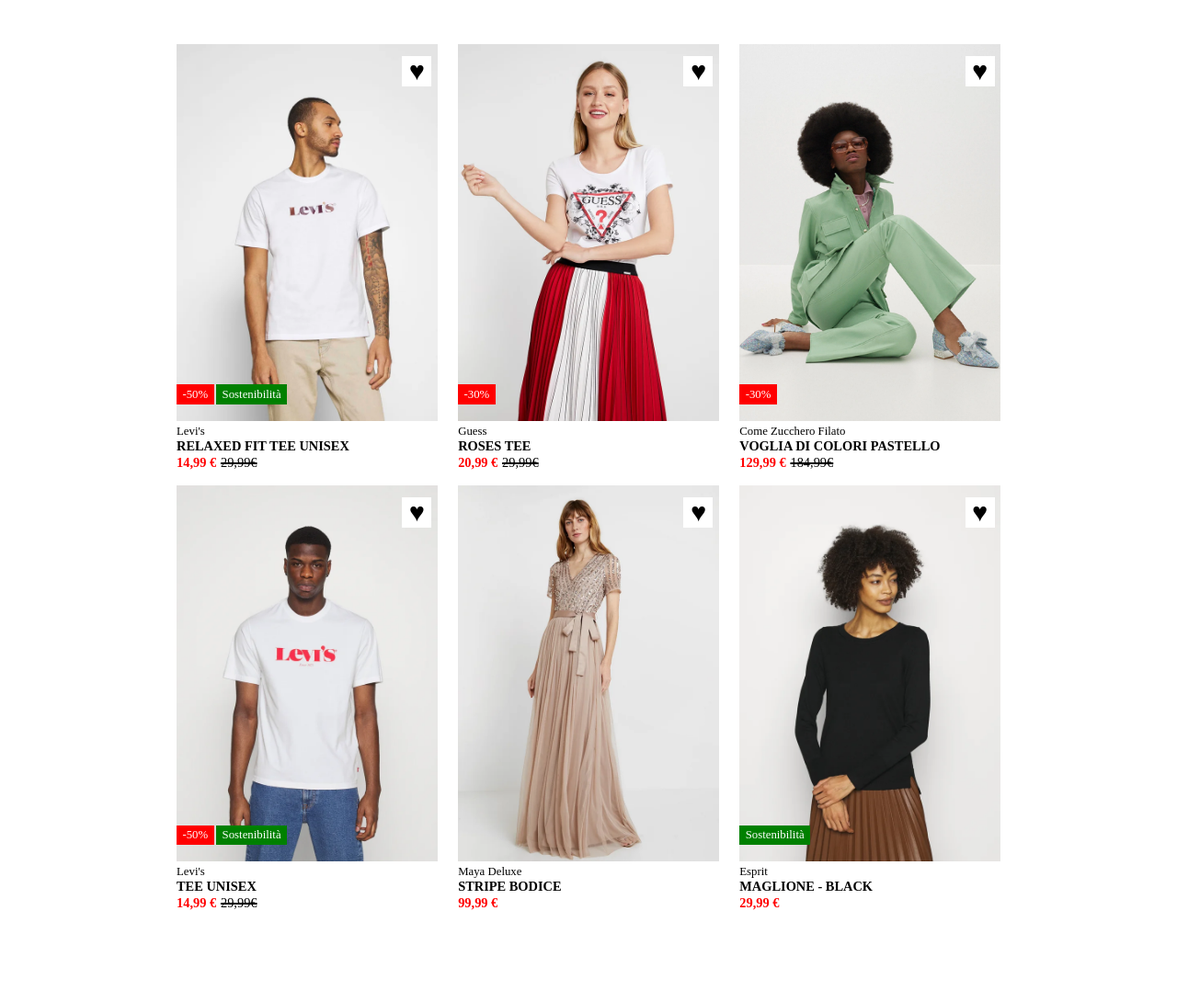
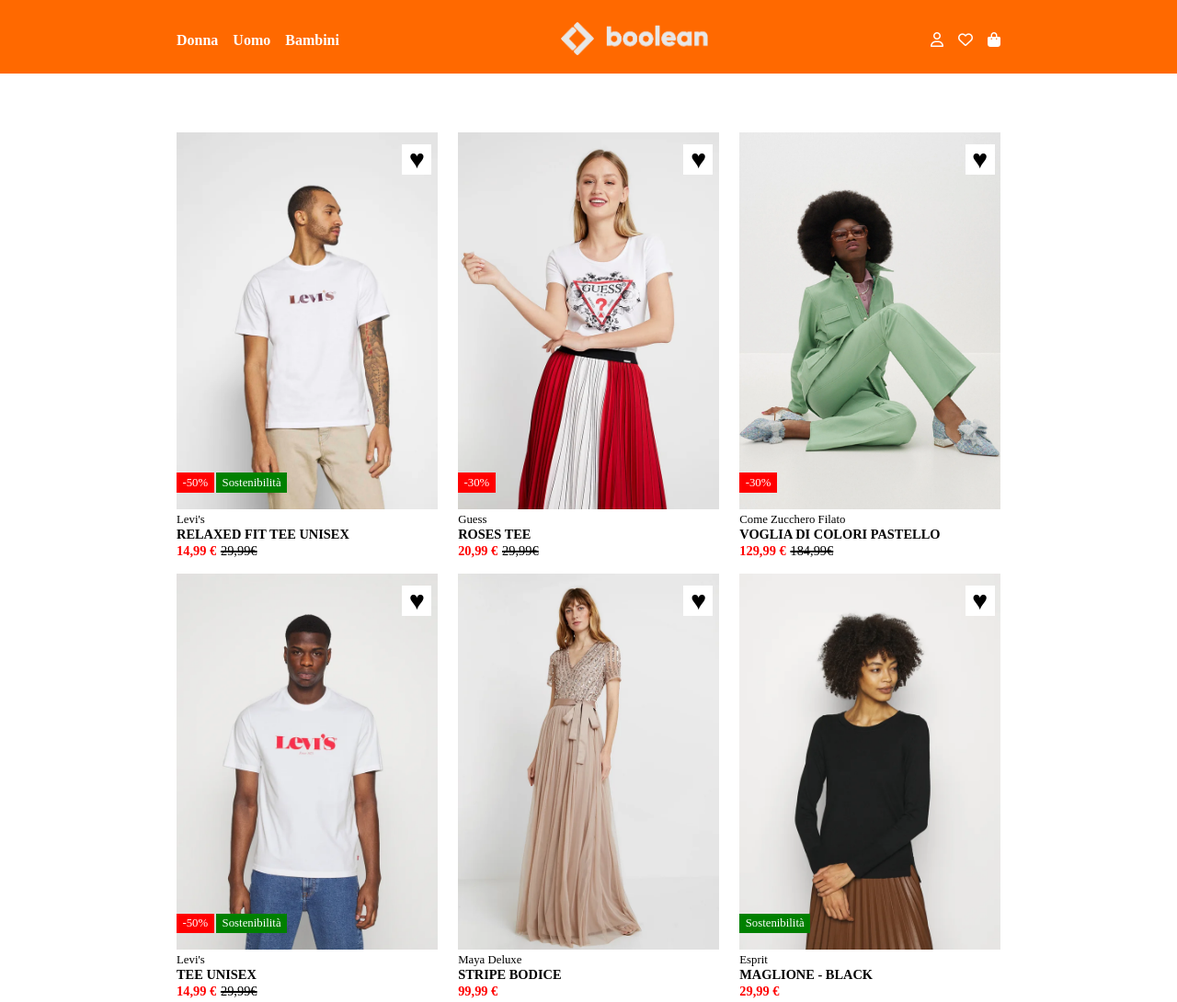
Before and after one commit to FedericoPiazzolla/html-css-boolando, a plain HTML site: page index.html in a window 1280 px wide. Shown: the whole page at 92% size. Before the commit the page ends 1007 px from the top, so only its background shows below. Drawn offline with Linux system fonts and the light colour scheme.

Commit message:
add: header complete

```diff
--- a/css/style.css
+++ b/css/style.css
@@ -7,6 +7,11 @@
 
 img {
   max-width: 100%;
+}
+
+a {
+  text-decoration: none;
+  color: inherit;
 }
 
 /* UTILITIES */
@@ -19,9 +24,45 @@ img {
   margin: 0 auto;
 }
 
+/* HEADER */
+header{
+  height: 5rem;
+  background-color: #ff6900;
+}
+
+.navigation{
+  align-items: center;
+  color: white;
+  padding: 1.5rem 0;
+  flex-direction: row;
+  min-height: 40px;
+  justify-content: space-between;
+}
+
+.gender{
+  list-style-type: none;
+  font-weight: 700;
+}
+
+.gender li{
+  padding-right: 1rem;
+}
+
+.header-logo{
+  width: 10rem;
+}
+
+.login{
+  list-style-type: none;
+}
+
+.login li{
+  padding-left: 1rem;
+}
+
 /* MAIN */
 .wrap{
-  padding-top: 3rem;
+  padding-top: 4rem;
   flex-wrap: wrap;
   justify-content: space-between;
 }
--- a/index.html
+++ b/index.html
@@ -5,15 +5,49 @@
     <meta name="viewport" content="width=device-width, initial-scale=1.0" />
     <title>Boolando</title>
 
+    <!-- Font awesome -->
+    <link rel="stylesheet" href="https://cdnjs.cloudflare.com/ajax/libs/font-awesome/6.4.2/css/all.min.css" integrity="sha512-z3gLpd7yknf1YoNbCzqRKc4qyor8gaKU1qmn+CShxbuBusANI9QpRohGBreCFkKxLhei6S9CQXFEbbKuqLg0DA==" crossorigin="anonymous" referrerpolicy="no-referrer" />
+
     <!-- Style -->
     <link rel="stylesheet" href="css/style.css" />
   </head>
 
   <body>
     <!-- Header -->
+    <header>
+      <div class="container">
+        <nav class="navigation flex">
+          <!-- gender -->
+          <ul class="gender flex">
+            <li><a href="">Donna</a></li>
+            <li><a href="">Uomo</a></li>
+            <li><a href="">Bambini</a></li>
+          </ul>
+          <!-- /gender -->
+
+          <!-- logo -->
+          <div class="header-logo">
+            <img src="img/boolean-logo.png" alt="">
+          </div>
+          <!-- /logo -->
+
+          <!-- login like cart -->
+          <ul class="login flex">
+            <li><a href=""><i class="fa-regular fa-user"></i></a></li>
+            <li><a href=""><i class="fa-regular fa-heart"></i></a></li>
+            <li><a href=""><i class="fa-solid fa-bag-shopping"></i></a></li>
+          </ul>
+          <!-- /login like cart -->
+        </div>
+        </nav>
+
+
+
+    </header>
     <!-- /Header -->
 
     <!-- Main -->
+    <main>
       <div class="container">
         <div class="wrap flex">
           <div class="col">
@@ -135,9 +169,13 @@
 
         </div>
       </div>
+    </main>
     <!-- /Main -->
 
     <!-- Footer -->
+    <footer>
+
+    </footer>
     <!-- /Footer -->
   </body>
 </html>
```
Also changed, not shown: 1 other file. Lines whose indentation alone changed are shown as unchanged.
